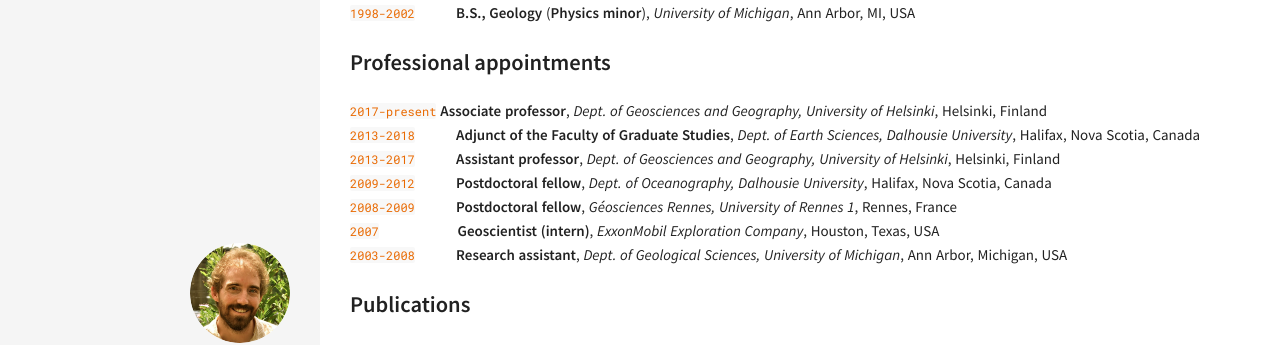
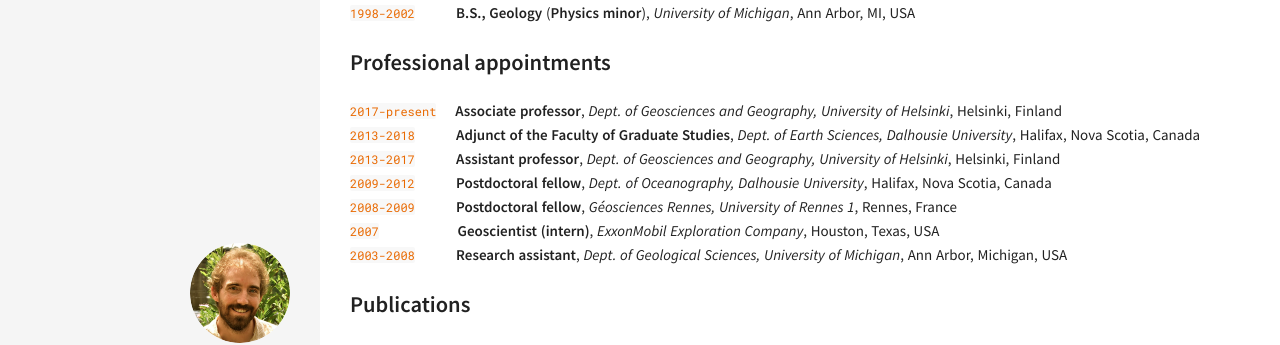
Before and after one commit to z0del/davewhipp.github.io, a Jekyll site: the page built from cv.md, in a window 1280 px wide. Shown: the part 643-988 px from the top of the page. Built offline with Jekyll 4.4.1, drawn with Linux system fonts in a browser that asks for light colours.

Commit message:
Update cv.md

````diff
--- a/cv.md
+++ b/cv.md
@@ -24,7 +24,7 @@ Research group: [https://wiki.helsinki.fi/x/3xjABg](https://wiki.helsinki.fi/x/3
 ```1998-2002``` &nbsp;&nbsp;&nbsp;&nbsp;&nbsp;&nbsp;&nbsp;&nbsp;&nbsp;&nbsp;**B.S., Geology** (**Physics minor**), *University of Michigan*, Ann Arbor, MI, USA
 
 ### Professional appointments
-```2017-present``` &#x09;**Associate professor**, *Dept. of Geosciences and Geography, University of Helsinki*, Helsinki, Finland<br/>
+```2017-present``` &nbsp;&nbsp;&nbsp;&nbsp;**Associate professor**, *Dept. of Geosciences and Geography, University of Helsinki*, Helsinki, Finland<br/>
 ```2013-2018``` &nbsp;&nbsp;&nbsp;&nbsp;&nbsp;&nbsp;&nbsp;&nbsp;&nbsp;&nbsp;**Adjunct of the Faculty of Graduate Studies**, *Dept. of Earth Sciences, Dalhousie University*, Halifax, Nova Scotia, Canada<br/>
 ```2013-2017``` &nbsp;&nbsp;&nbsp;&nbsp;&nbsp;&nbsp;&nbsp;&nbsp;&nbsp;&nbsp;**Assistant professor**, *Dept. of Geosciences and Geography, University of Helsinki*, Helsinki, Finland<br/>
 ```2009-2012``` &nbsp;&nbsp;&nbsp;&nbsp;&nbsp;&nbsp;&nbsp;&nbsp;&nbsp;&nbsp;**Postdoctoral fellow**, *Dept. of Oceanography, Dalhousie University*, Halifax, Nova Scotia, Canada<br/>
````
